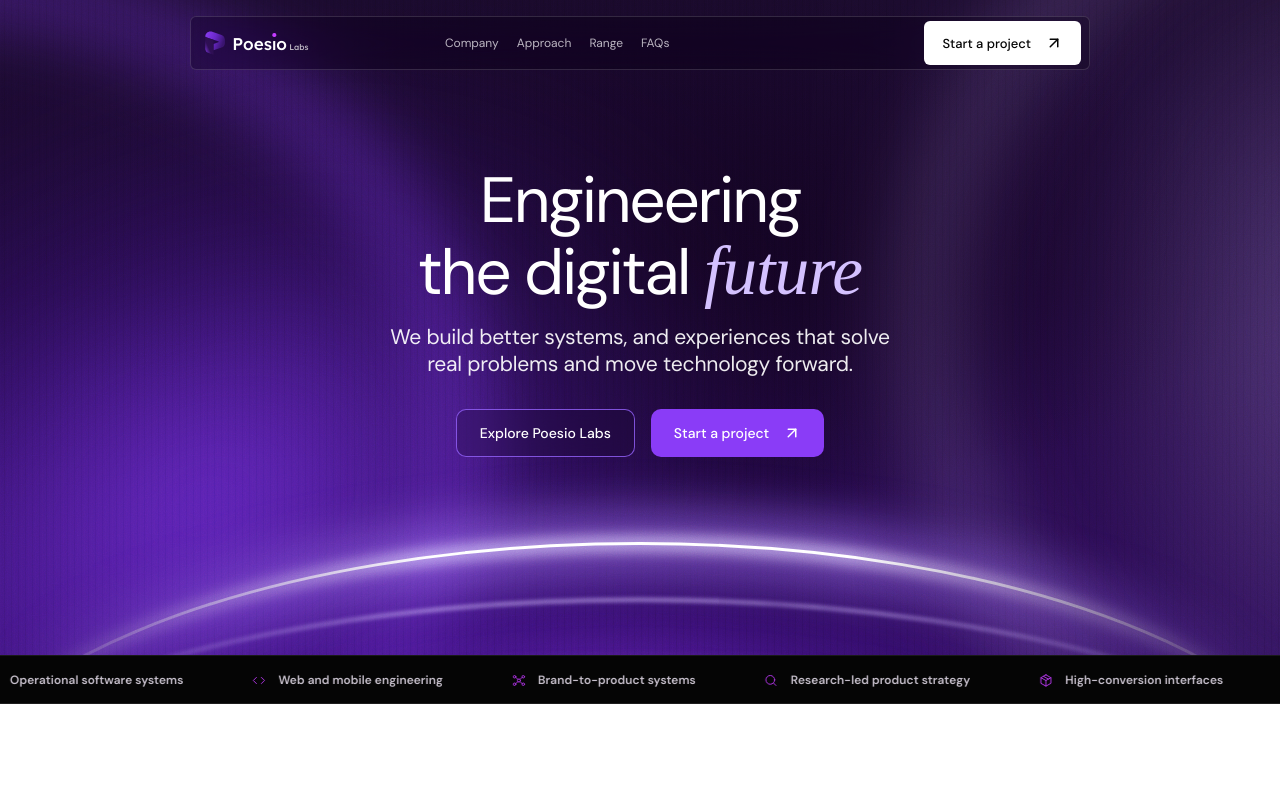
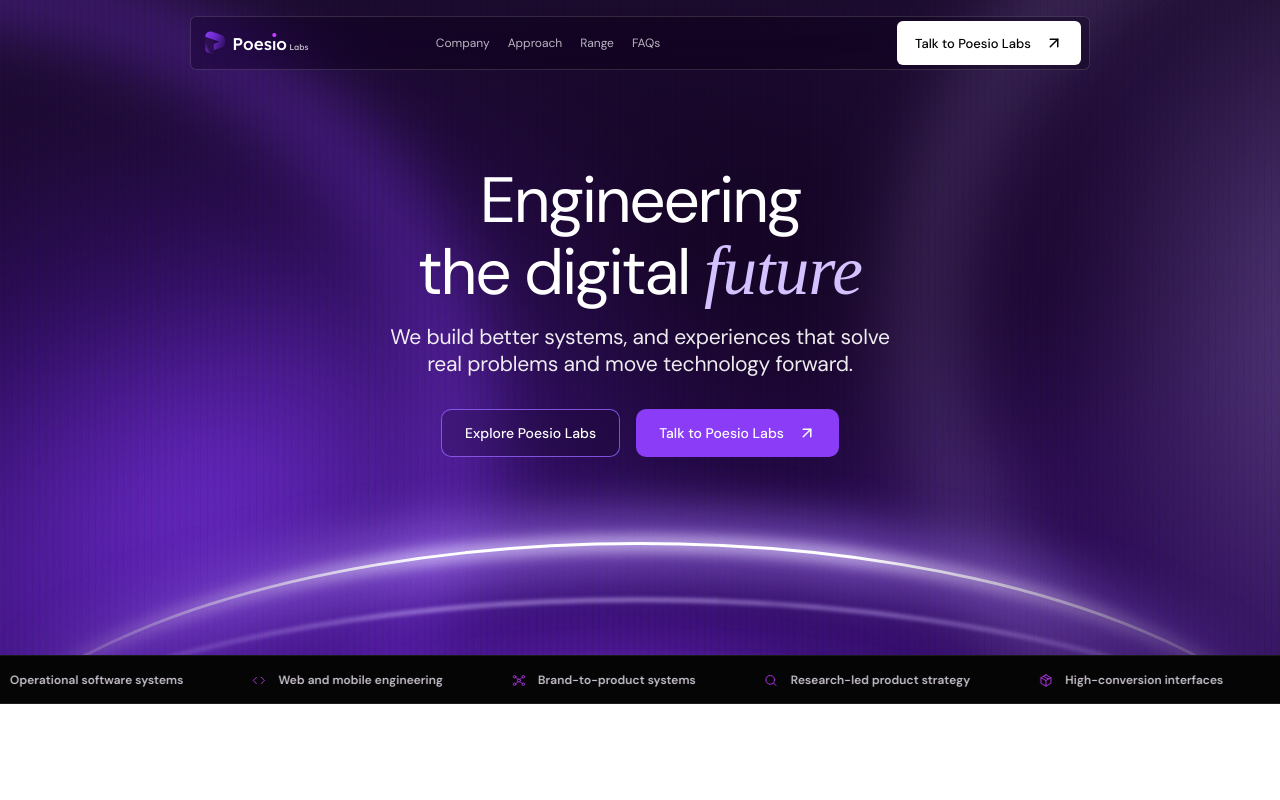
Before and after one commit to Poesio-Labs/poesiolabs-landing-page, a Next.js app: page / in a window 1280 px wide. Shown: the top 800 px of the page. Built offline with nearby package versions, Linux system fonts and the light colour scheme.

Commit message:
feat: update footer heading and unify cta label

```diff
--- a/src/app/globals.css
+++ b/src/app/globals.css
@@ -2501,6 +2501,10 @@
   letter-spacing: 0;
 }
 
+.footer__heading-accent {
+  color: var(--violet-300);
+}
+
 .footer__brand-word {
   font-family: var(--font-brand);
   font-size: clamp(58px, 15.7vw, 330px);
--- a/src/components/sections/Footer.tsx
+++ b/src/components/sections/Footer.tsx
@@ -35,7 +35,10 @@
           <Reveal>
             <p className="footer__eyebrow">{footer.eyebrow}</p>
           </Reveal>
-          <h2 className="footer__heading">{`${footer.headingLead} ${footer.headingAccent} ${footer.headingTail}`}</h2>
+          <h2 className="footer__heading">
+            {footer.headingLead} <span className="footer__heading-accent">{footer.headingAccent}</span>{" "}
+            {footer.headingTail}
+          </h2>
           <nav className="footer__links" aria-label="Footer">
             {footer.links.map((link) => (
               <a key={link.label} href={link.href} className="footer__link">
--- a/src/content/site.ts
+++ b/src/content/site.ts
@@ -3,7 +3,7 @@
 export const brand = {
   name: "Poesio Labs",
   shortName: "Poesio",
-  ctaLabel: "Start a project",
+  ctaLabel: "Talk to Poesio Labs",
   ctaHref: "mailto:hello@poesiolabs.com",
   tagline:
     "We design and build polished web products, internal systems, and launch-ready platforms for teams that need senior product thinking and careful engineering.",
@@ -125,10 +125,10 @@
 ];
 
 export const footer = {
-  eyebrow: "Build with clarity",
-  headingLead: "Launch a product",
-  headingAccent: "worth",
-  headingTail: "trusting.",
+  eyebrow: "Let’s build together",
+  headingLead: "Ready to",
+  headingAccent: "build",
+  headingTail: "what’s next?",
   pitch: "Bring us the problem, the messy workflow, or the product idea. We will help shape it into software that is clear, useful, and ready for real users.",
   links: [
     { label: "Home", href: "#top" },
```
